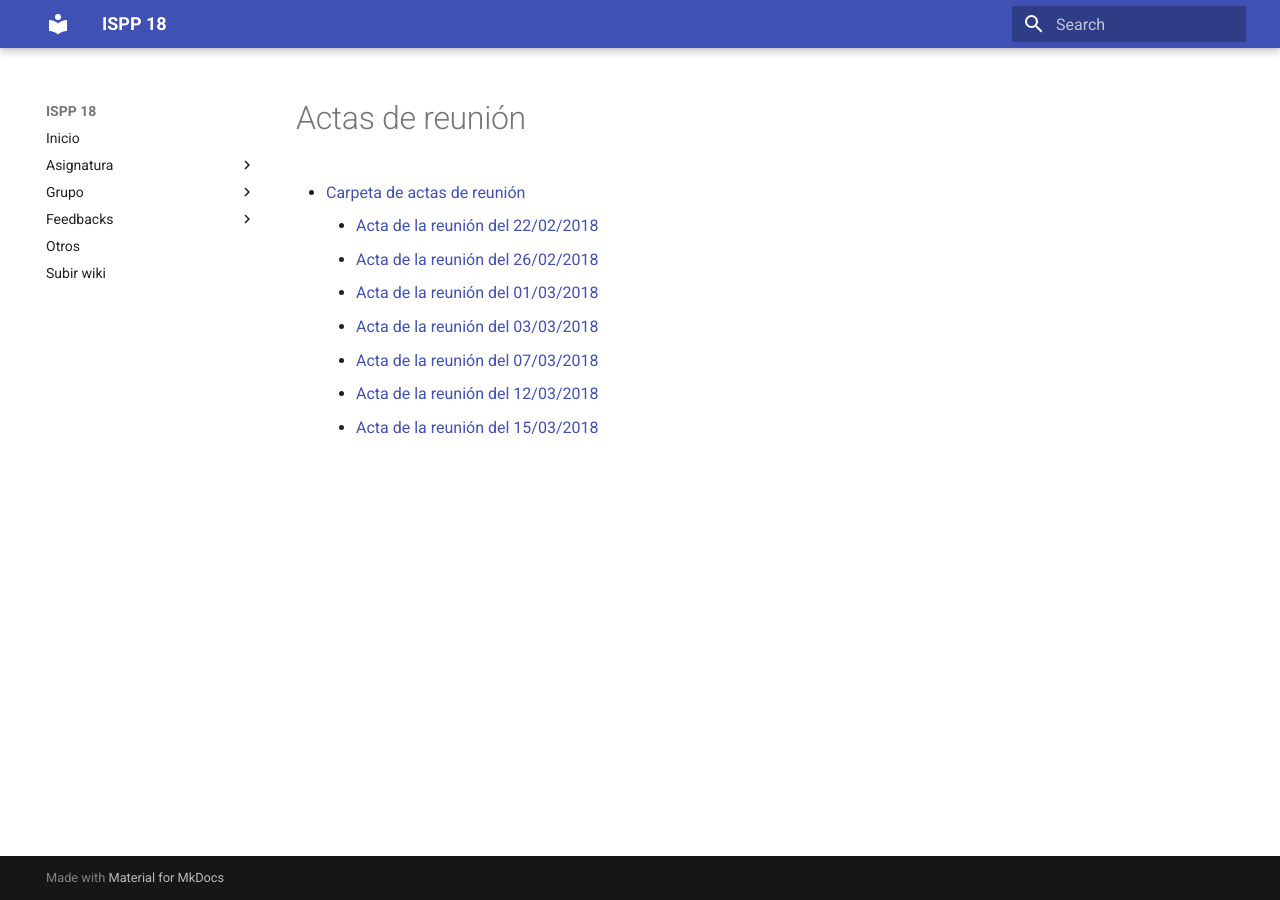
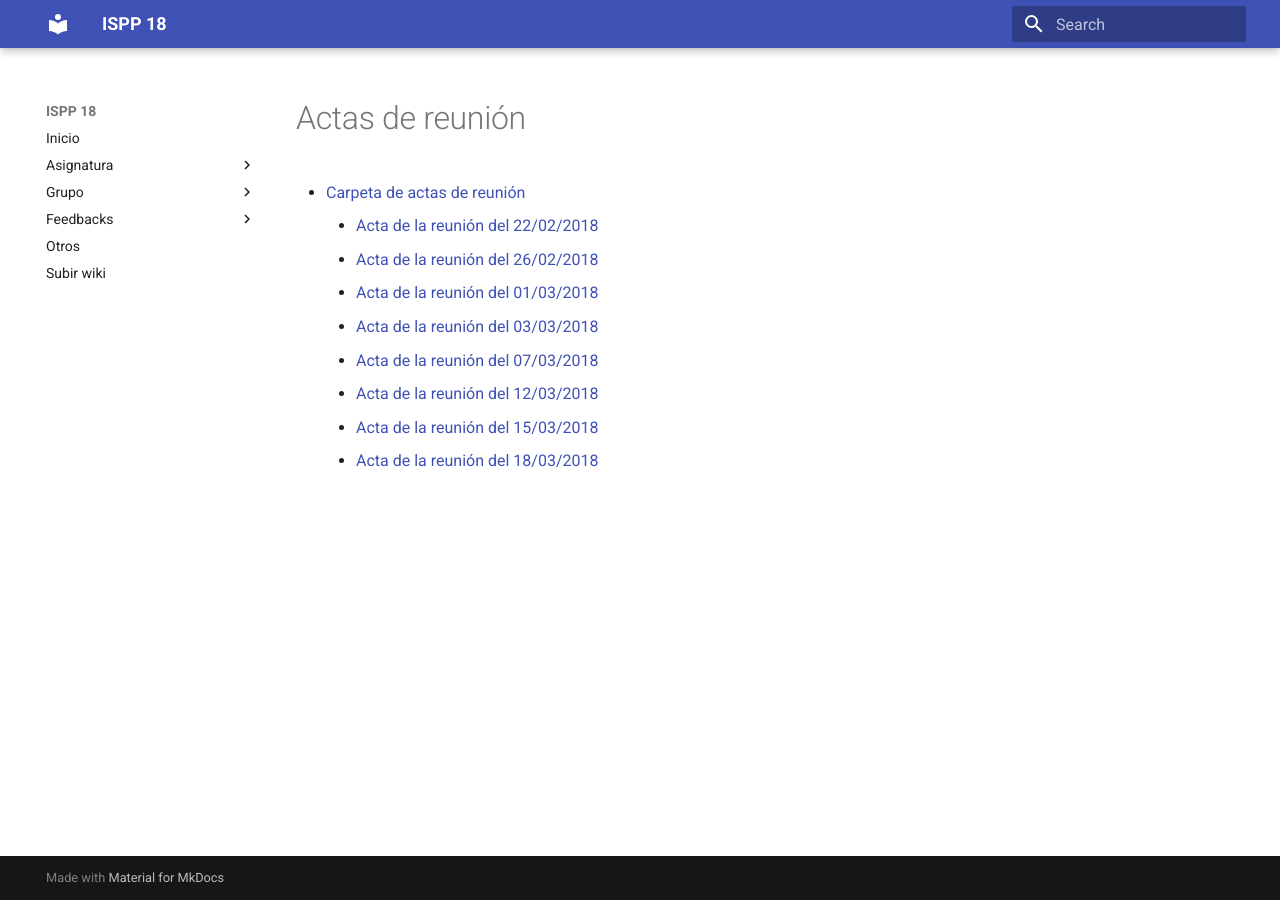
Before and after one commit to alexgs922/ispp18-wiki, an MkDocs documentation site: the page built from docs/actas de reunión.md, in a window 1280 px wide. Built offline with MkDocs 1.6.1 and Material for MkDocs 9.7.7, drawn with Linux system fonts in a browser that asks for light colours; old or Windows-style settings are respelled for this version of MkDocs.

Commit message:
ADD Añadida el acta de reunión del 18/03/2018
Se ha añadido el acta de reunión del 18/03/2018.

```diff
--- a/docs/actas de reunión.md
+++ b/docs/actas de reunión.md
@@ -8,3 +8,4 @@
     * [Acta de la reunión del 07/03/2018](https://docs.google.com/document/d/1YTMfrsqMpeiDEBb3GIEHP8LrABKQb3o4Ocv4lk4dSL0/edit)
     * [Acta de la reunión del 12/03/2018](https://docs.google.com/document/d/1Gn2ph-4dVBsolEM9p-ifgwisBytHjlnI4U4CCYhVuhQ/edit)
     * [Acta de la reunión del 15/03/2018](https://docs.google.com/document/d/1klcHgTil7GdZNXW73ot85ug2TKn1cGRYS2y7yKSbipY/edit)
+    * [Acta de la reunión del 18/03/2018](https://docs.google.com/document/d/1fmzphRoQt8zYrWSAXjtpYkEU89CC0ufbZTLSe4OQ61Q/edit)
```
